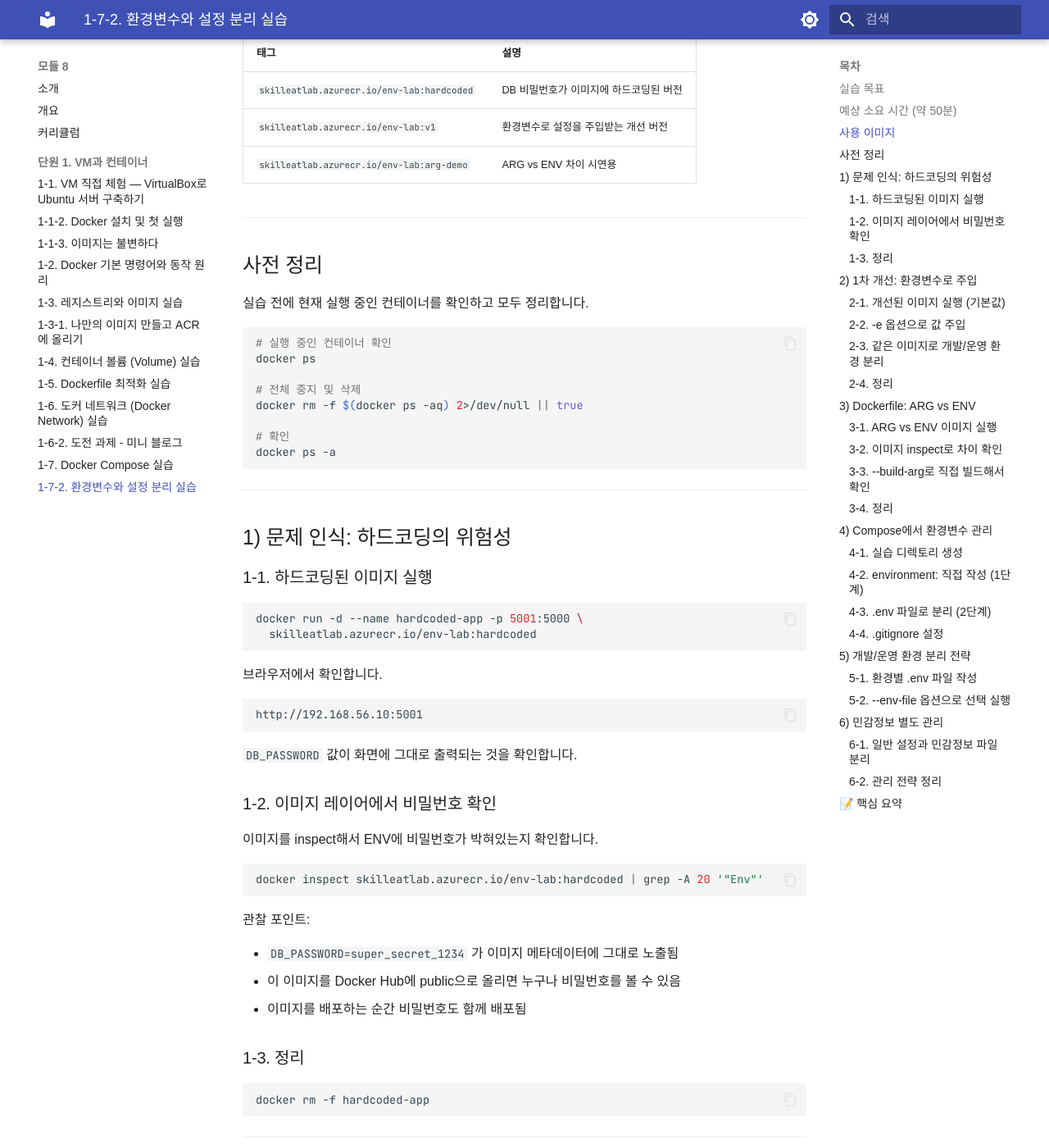
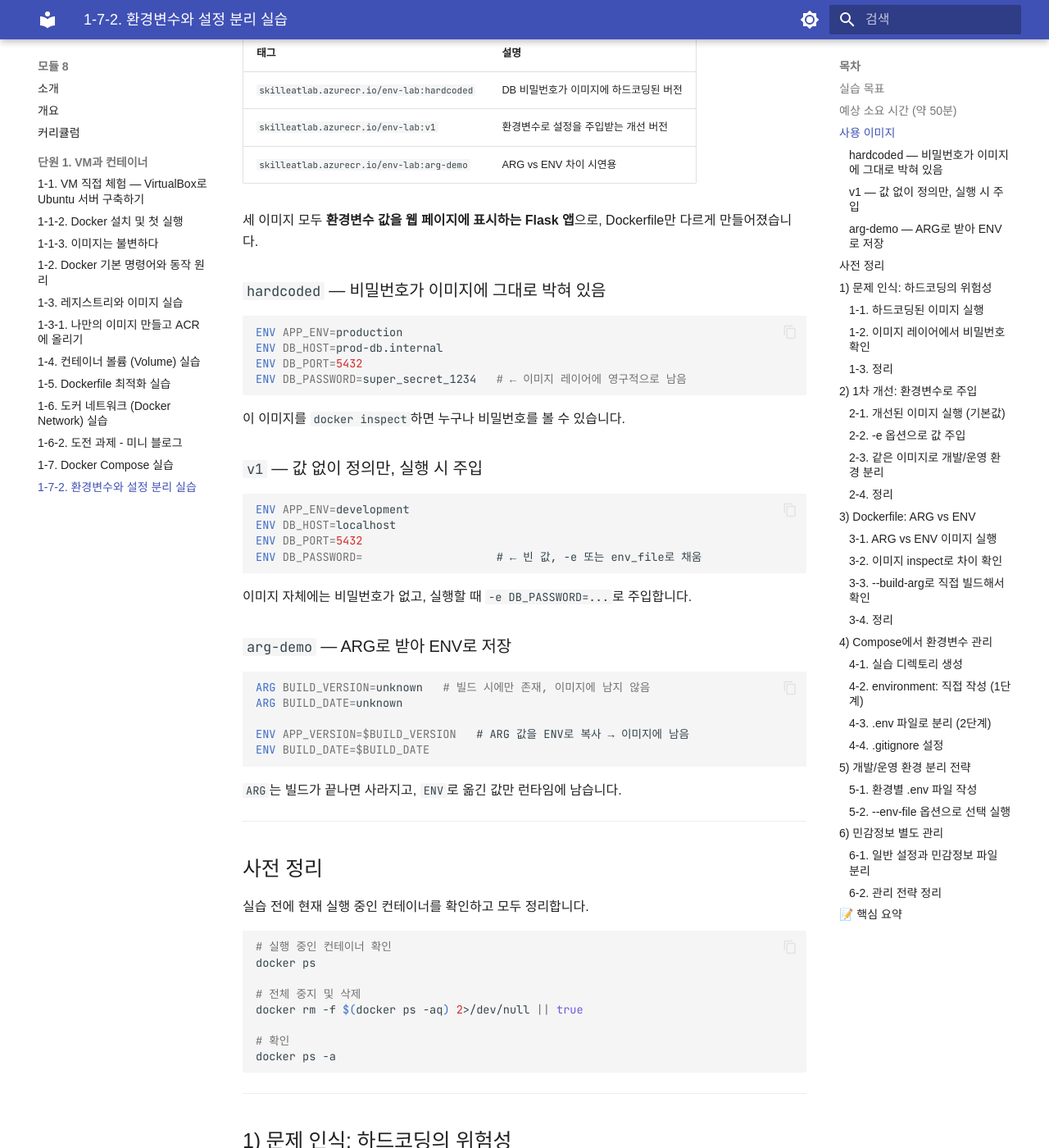
Before and after one commit to skilleat-labs/docker-k8s-labs, an MkDocs documentation site: the page built from docs/modules/module8/1-7-2.md, in a window 1280 px wide and 1400 px high, scrolled down 739 px. Shown: the whole window at 82% size. Built offline with MkDocs 1.6.1 and Material for MkDocs 9.7.7, drawn with Linux system fonts in a browser that asks for light colours; some web fonts are replaced.

Commit message:
1-7-2: 사용 이미지 섹션에 Dockerfile 핵심 스니펫 추가

````diff
--- a/docs/modules/module8/1-7-2.md
+++ b/docs/modules/module8/1-7-2.md
@@ -23,6 +23,42 @@
 | `skilleatlab.azurecr.io/env-lab:hardcoded` | DB 비밀번호가 이미지에 하드코딩된 버전 |
 | `skilleatlab.azurecr.io/env-lab:v1` | 환경변수로 설정을 주입받는 개선 버전 |
 | `skilleatlab.azurecr.io/env-lab:arg-demo` | ARG vs ENV 차이 시연용 |
+
+세 이미지 모두 **환경변수 값을 웹 페이지에 표시하는 Flask 앱**으로, Dockerfile만 다르게 만들어졌습니다.
+
+### `hardcoded` — 비밀번호가 이미지에 그대로 박혀 있음
+
+```dockerfile
+ENV APP_ENV=production
+ENV DB_HOST=prod-db.internal
+ENV DB_PORT=5432
+ENV DB_PASSWORD=super_secret_1234   # ← 이미지 레이어에 영구적으로 남음
+```
+
+이 이미지를 `docker inspect`하면 누구나 비밀번호를 볼 수 있습니다.
+
+### `v1` — 값 없이 정의만, 실행 시 주입
+
+```dockerfile
+ENV APP_ENV=development
+ENV DB_HOST=localhost
+ENV DB_PORT=5432
+ENV DB_PASSWORD=                    # ← 빈 값, -e 또는 env_file로 채움
+```
+
+이미지 자체에는 비밀번호가 없고, 실행할 때 `-e DB_PASSWORD=...`로 주입합니다.
+
+### `arg-demo` — ARG로 받아 ENV로 저장
+
+```dockerfile
+ARG BUILD_VERSION=unknown   # 빌드 시에만 존재, 이미지에 남지 않음
+ARG BUILD_DATE=unknown
+
+ENV APP_VERSION=$BUILD_VERSION   # ARG 값을 ENV로 복사 → 이미지에 남음
+ENV BUILD_DATE=$BUILD_DATE
+```
+
+`ARG`는 빌드가 끝나면 사라지고, `ENV`로 옮긴 값만 런타임에 남습니다.
 
 ---
 
````
